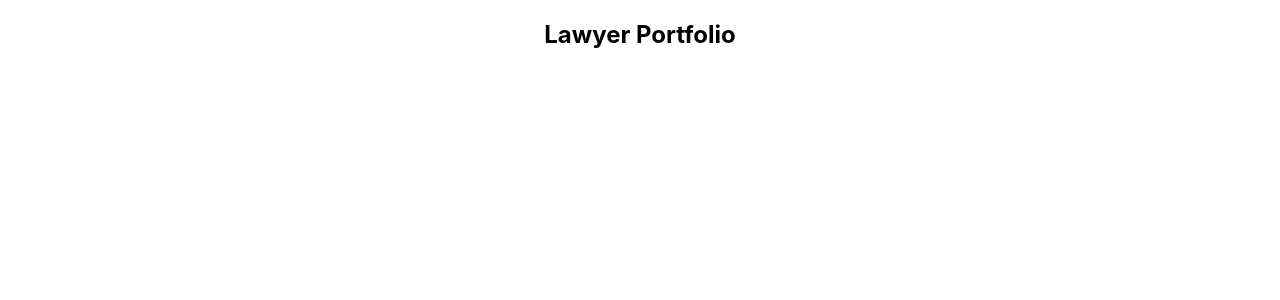
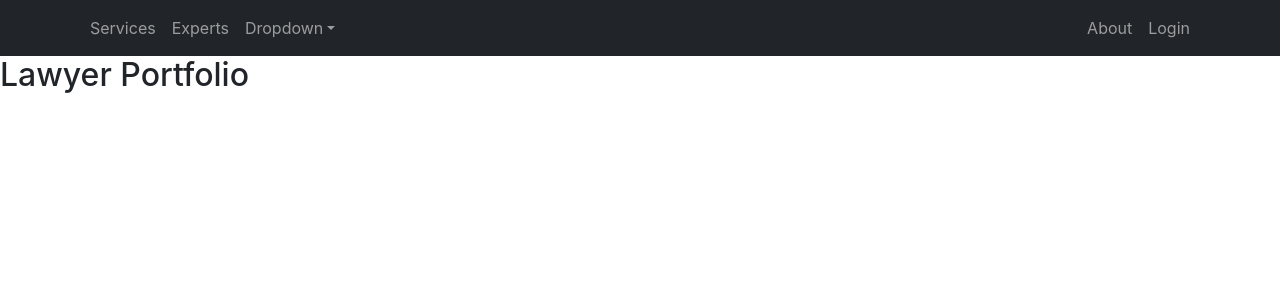
Before and after one commit to abmali05/independent-service-provider, a React (Create React App) app: page / in a window 1280 px wide. Shown: the top 300 px of the page. Built offline with nearby package versions, Linux system fonts and the light colour scheme; no server answers.

Commit message:
navbar added

```diff
--- a/package.json
+++ b/package.json
@@ -6,7 +6,9 @@
     "@testing-library/jest-dom": "^5.16.4",
     "@testing-library/react": "^13.1.1",
     "@testing-library/user-event": "^13.5.0",
+    "bootstrap": "^5.1.3",
     "react": "^18.0.0",
+    "react-bootstrap": "^2.2.3",
     "react-dom": "^18.0.0",
     "react-firebase-hooks": "^5.0.3",
     "react-router-dom": "^6.3.0",
--- a/public/index.html
+++ b/public/index.html
@@ -8,6 +8,8 @@
   <meta name="theme-color" content="#000000" />
   <meta name="description" content="Web site created using create-react-app" />
   <link rel="apple-touch-icon" href="%PUBLIC_URL%/logo192.png" />
+  <link href="https://cdn.jsdelivr.net/npm/bootstrap@5.0.2/dist/css/bootstrap.min.css" rel="stylesheet"
+    integrity="sha384-EVSTQN3/azprG1Anm3QDgpJLIm9Nao0Yz1ztcQTwFspd3yD65VohhpuuCOmLASjC" crossorigin="anonymous">
   <!--
       manifest.json provides metadata used when your web app is installed on a
       user's mobile device or desktop. See https://developers.google.com/web/fundamentals/web-app-manifest/
--- a/src/App.js
+++ b/src/App.js
@@ -1,10 +1,11 @@
 import logo from './logo.svg';
 import './App.css';
+import Header from './Pages/Shared/Header/Header';
 
 function App() {
   return (
-    <div className="App">
-
+    <div>
+      <Header></Header>
       <h2>Lawyer Portfolio</h2>
     </div>
   );
--- /dev/null
+++ b/src/Pages/Shared/Header/Header.js
@@ -0,0 +1,53 @@
+import { signOut } from 'firebase/auth';
+import React from 'react';
+import { Container, Nav, Navbar, NavDropdown } from 'react-bootstrap';
+import { useAuthState } from 'react-firebase-hooks/auth';
+import { Link } from 'react-router-dom';
+import auth from '../../../firebase.init';
+// import logo from '../../../images/logo.png'
+
+const Header = () => {
+    const [user] = useAuthState(auth);
+
+    const handleSignOut = () => {
+        signOut(auth);
+    }
+
+    return (
+        <>
+            <Navbar collapseOnSelect expand="lg" sticky='top' bg="dark" variant="dark">
+                <Container>
+                    {/* <Navbar.Brand as={Link} to="/">
+                        <img height={30} src={logo} alt="" />
+                    </Navbar.Brand> */}
+                    <Navbar.Toggle aria-controls="responsive-navbar-nav" />
+                    <Navbar.Collapse id="responsive-navbar-nav">
+                        <Nav className="me-auto">
+                            <Nav.Link href="home#services">Services</Nav.Link>
+                            <Nav.Link href="home#experts">Experts</Nav.Link>
+                            <NavDropdown title="Dropdown" id="collasible-nav-dropdown">
+                                <NavDropdown.Item href="#action/3.1">Action</NavDropdown.Item>
+                                <NavDropdown.Item href="#action/3.2">Another action</NavDropdown.Item>
+                                <NavDropdown.Item href="#action/3.3">Something</NavDropdown.Item>
+                                <NavDropdown.Divider />
+                                <NavDropdown.Item href="#action/3.4">Separated link</NavDropdown.Item>
+                            </NavDropdown>
+                        </Nav>
+                        <Nav>
+                            <Nav.Link as={Link} to="about">About</Nav.Link>
+                            {
+                                user ?
+                                    <button className='btn btn-link text-white text-decoration-none' onClick={handleSignOut}>sign out</button>
+                                    :
+                                    <Nav.Link as={Link} to="login">
+                                        Login
+                                    </Nav.Link>}
+                        </Nav>
+                    </Navbar.Collapse>
+                </Container>
+            </Navbar>
+        </>
+    );
+};
+
+export default Header;
--- /dev/null
+++ b/src/firebase.init.js
@@ -0,0 +1,22 @@
+// Import the functions you need from the SDKs you need
+import { initializeApp } from "firebase/app";
+import { getAuth } from 'firebase/auth';
+// TODO: Add SDKs for Firebase products that you want to use
+// https://firebase.google.com/docs/web/setup#available-libraries
+
+// Your web app's Firebase configuration
+const firebaseConfig = {
+    apiKey: "AIzaSyCedY-2j16t0d3YfpOr15PODxJiAgwLNQY",
+    authDomain: "lawyer-portfolio-1d1a7.firebaseapp.com",
+    projectId: "lawyer-portfolio-1d1a7",
+    storageBucket: "lawyer-portfolio-1d1a7.appspot.com",
+    messagingSenderId: "624746118882",
+    appId: "1:624746118882:web:e1760239e1d54f3a2e68bb"
+};
+
+// Initialize Firebase
+const app = initializeApp(firebaseConfig);
+
+const auth = getAuth(app);
+
+export default auth;
```
Also changed, not shown: src/Pages/About/About.js (added), src/Pages/Checkout/Checkout.js (added), src/Pages/Shared/Header/Header.css (added), 1 other file (tests, documents, lock files or other folders).
